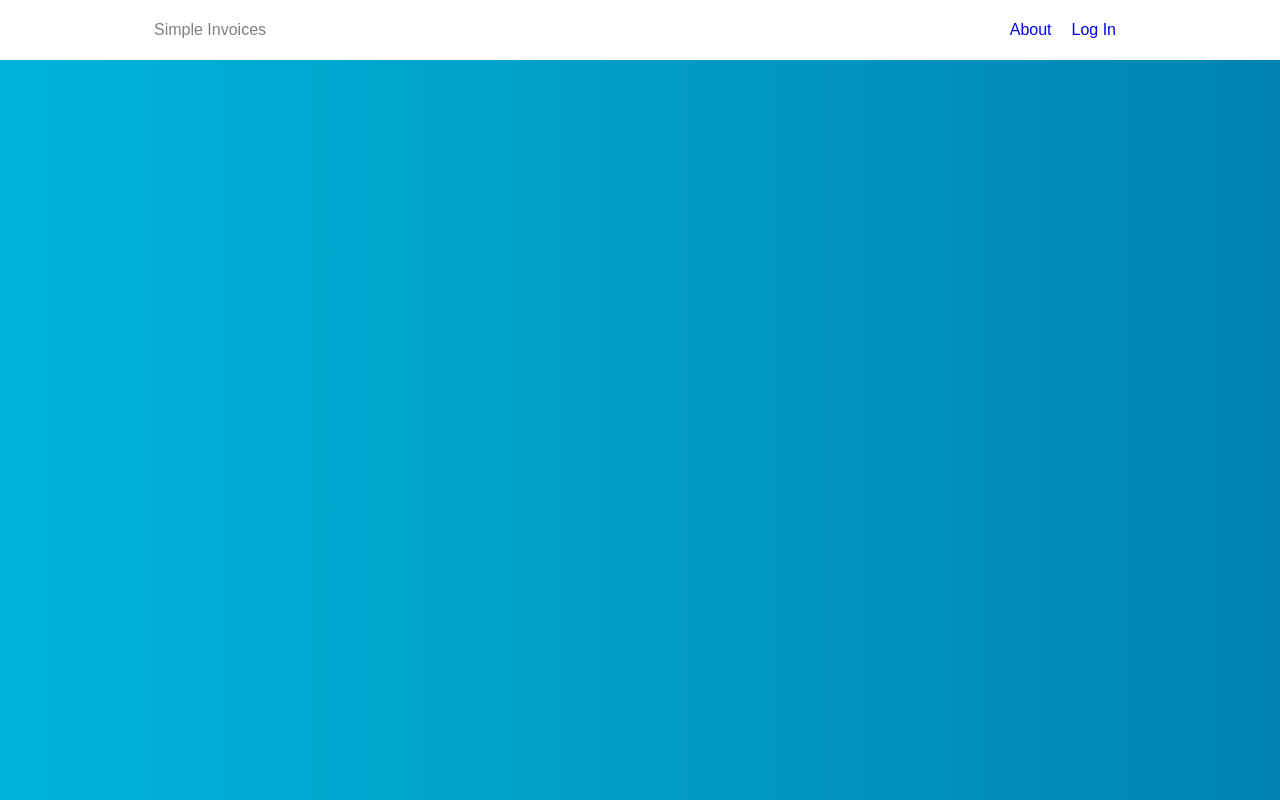
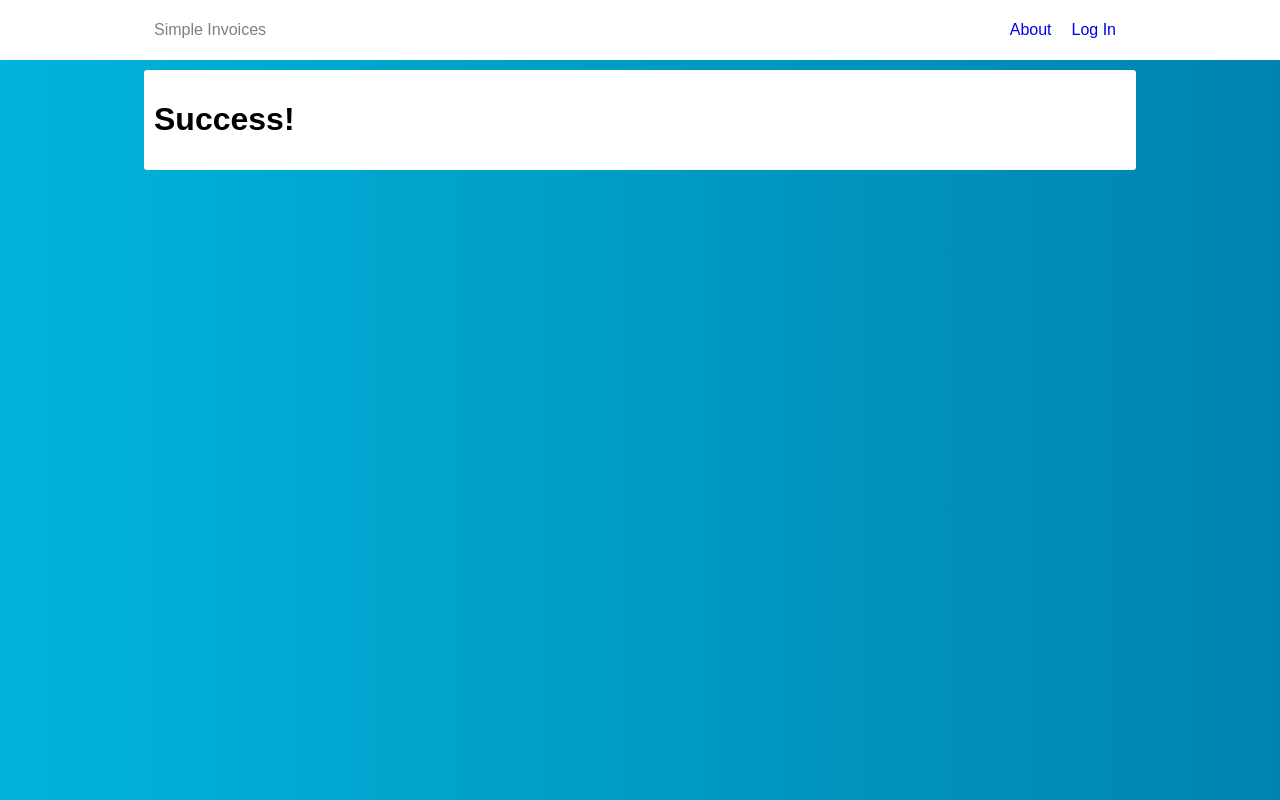
Before and after one commit to codegenie3000/simple_invoices, a React (Create React App) app in the folder client/: page /signUpSuccess in a window 1280 px wide. Built offline with nearby package versions, Linux system fonts and the light colour scheme.

Commit message:
Added success page for redirection after successful sign up

```diff
--- a/client/src/components/App.js
+++ b/client/src/components/App.js
@@ -6,6 +6,7 @@ import * as actions from '../actions';
 import Splash from './Splash';
 import Navbar from './Navbar';
 import SignUp from './signUp/SignUp';
+import SignUpSuccess from './SignUpSuccess';
 
 class App extends Component{
     render() {
@@ -15,7 +16,8 @@ class App extends Component{
                     <div>
                         <Navbar/>
                         <Route exact path="/" component={ Splash }/>
-                        <Route exact path="/signup" component={ SignUp }/>
+                        <Route exact path="/signUp" component={ SignUp }/>
+                        <Route exact path="/signUpSuccess" component={SignUpSuccess} />
                     </div>
                 </BrowserRouter>
             </div>
--- /dev/null
+++ b/client/src/components/SignUpSuccess.js
@@ -0,0 +1,10 @@
+import React from 'react';
+import globalStyles from '../stylesheets/GlobalElements.module.css';
+
+export default () => {
+    return (
+        <div className={globalStyles.containerWhiteRounded}>
+            <h1>Success!</h1>
+        </div>
+    );
+}
```
